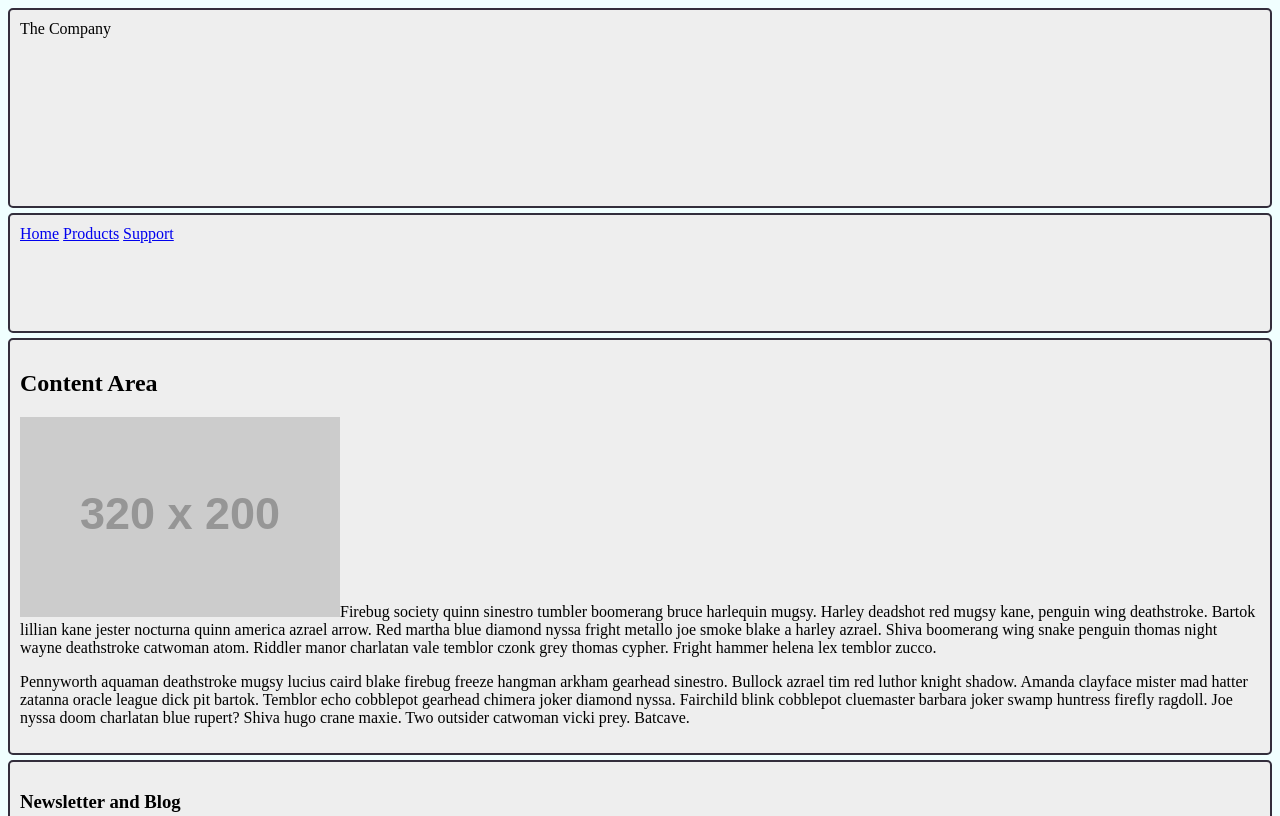
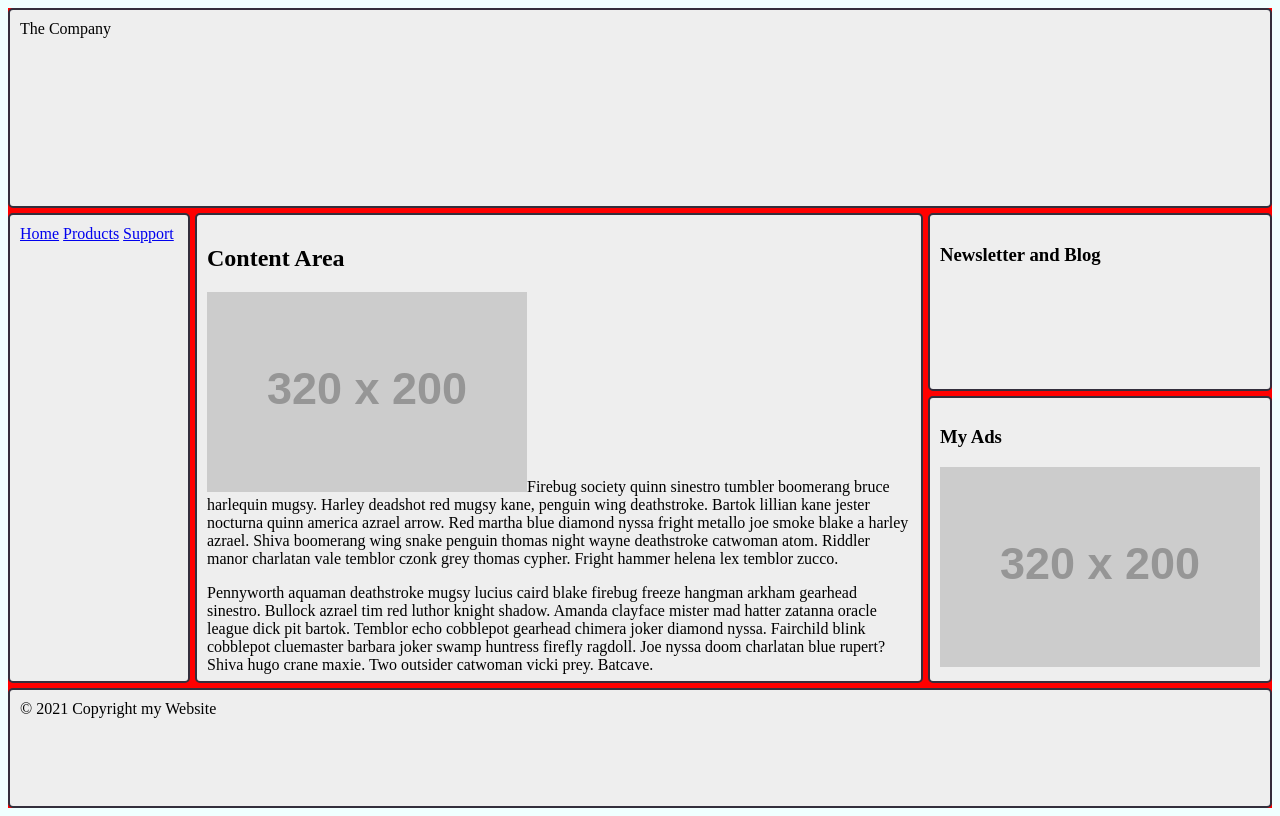
Before and after one commit to xus84/Tutorial_Packt, a plain HTML site: page index.html in a window 1280 px wide. Shown: the top 816 px of the page. Drawn offline with Linux system fonts and the light colour scheme; placeholder pictures from the web are drawn by us.

Commit message:
media queries

```diff
--- a/main.css
+++ b/main.css
@@ -41,3 +41,21 @@ body {
 .footer{
     grid-area: footer
 }
+
+@media (min-width:500px) {
+    .wrapper {
+        grid-template-columns: 1fr;
+        grid-template-rows: 200px 120px 1fr;
+        grid-template-areas: "header" "navbar" "main" "sidemenu" "ad" "footer";
+        background-color: blue;
+    }
+}
+
+@media (min-width:900px) {
+    .wrapper {
+        grid-template-columns: 1fr 4fr 1fr;
+        grid-template-rows: 200px 1fr 1fr 120px;
+        grid-template-areas: "header header header" "navbar main sidemenu" "navbar main ad" "footer footer footer";
+        background-color: red;
+    }
+}
```
